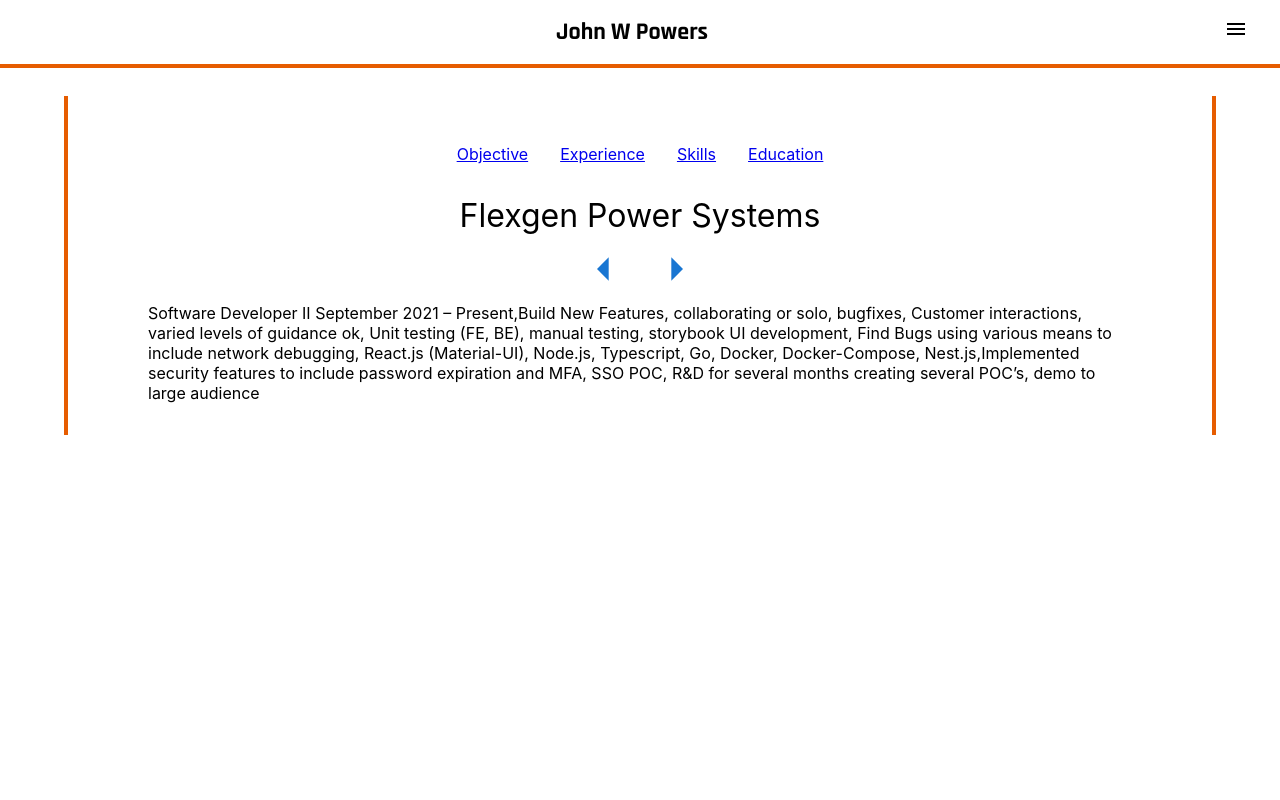
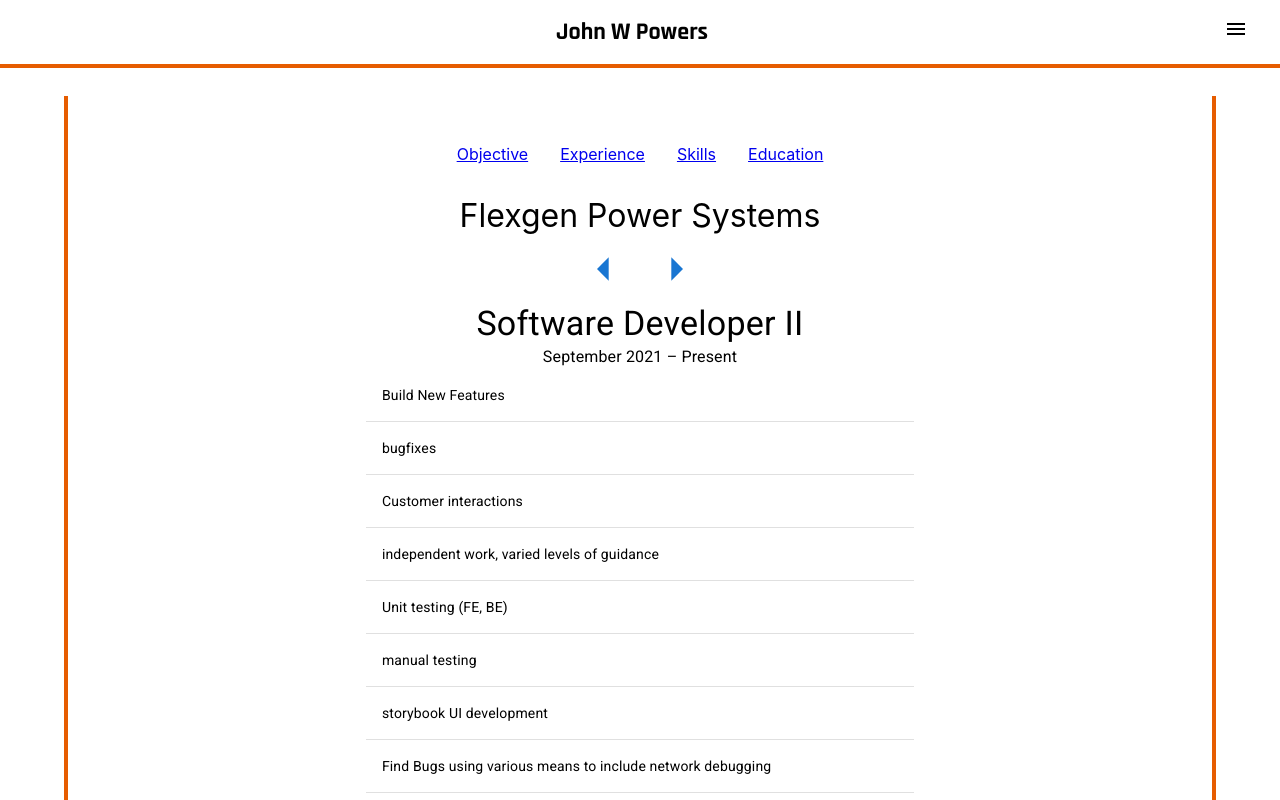
Before and after one commit to jwpowers2/johnwpowers, a React (Create React App) app: page /experience in a window 1280 px wide. Shown: the top 800 px of the page. Built offline with nearby package versions, Linux system fonts and the light colour scheme.

Commit message:
formatting

```diff
--- a/src/components/ExperienceBox.js
+++ b/src/components/ExperienceBox.js
@@ -1,7 +1,7 @@
 import {useState} from 'react';
 import ArrowLeftIcon from '@mui/icons-material/ArrowLeft';
 import ArrowRightIcon from '@mui/icons-material/ArrowRight';
-import {Container,Button,Box,Stack} from "@mui/material";
+import {Container,Button,Box,Stack, Typography, Table, TableRow, TableCell} from "@mui/material";
 
 export default function ExperienceBox(props) {
     let [experience, setExperience] = useState(props.experience);
@@ -46,8 +46,28 @@
             justifyContent="center"
             alignItems="center"
         >
-        {experience[count].body}
-      </Box>
+            <Typography variant="h4">{experience[count].description}</Typography>
+        </Box>
+        <Box
+            display="flex"
+            justifyContent="center"
+            alignItems="center"
+        >
+            <Typography varient="h5">{experience[count].timeline}</Typography>
+        </Box>
+        <Box
+            display="flex"
+            justifyContent="center"
+            alignItems="center"
+        >
+            <Typography variant="h5">
+                <Table style={{fontSize: ".75em", textAlign: "center"}}>
+                {experience[count].body.map((item) => {
+                    return <TableRow><TableCell>{item}</TableCell></TableRow>
+                })}
+                </Table>
+            </Typography>
+        </Box>
       </Container>
     )
 }
--- a/src/components/Navbar.js
+++ b/src/components/Navbar.js
@@ -10,6 +10,8 @@
 import Box from "@mui/material/Box";
 import Drawer from "@mui/material/Drawer";
 import CloseIcon from "@mui/icons-material/Close";
+import GitHubIcon from '@mui/icons-material/GitHub';
+import LinkedInIcon from '@mui/icons-material/LinkedIn';
 import '@fontsource/roboto/300.css';
 import '@fontsource/roboto/400.css';
 import '@fontsource/roboto/500.css';
@@ -93,8 +95,8 @@
               <CloseIcon onClick={toggleDrawer(false)} />
             </IconButton>
             <Stack sx={{p:"2em"}}>
-              <h4>https://www.linkedin.com/pub/john-powers/54/35a/46</h4>
-              <h4>https://www.github.com/jwpowers2</h4>
+              <Link to="https://www.linkedin.com/pub/john-powers/54/35a/46"><LinkedInIcon fontSize="large" /></Link>
+              <Link to="https://www.github.com/jwpowers2"><GitHubIcon fontSize="large" /></Link>
             </Stack>
           </Box>
         </Drawer>
--- a/src/views/Experience.js
+++ b/src/views/Experience.js
@@ -8,9 +8,47 @@
     <Container>
         <ExperienceBox experience={
           [
-            {title:"Flexgen Power Systems", body:"Software Developer II September 2021 – Present,Build New Features, collaborating or solo, bugfixes, Customer interactions, varied levels of guidance ok, Unit testing (FE, BE), manual testing, storybook UI development, Find Bugs using various means to include network debugging, React.js (Material-UI), Node.js, Typescript, Go, Docker, Docker-Compose, Nest.js,Implemented security features to include password expiration and MFA, SSO POC, R&D for several months creating several POC’s, demo to large audience"},
-            {title:"The Select Group, at Cisco Systems",body:"Software Developer II, greenfield project development (front end) September 2019 – May 2022"},
-            {title:"Spottedbot",body:"Developer, Cloud Threat Intelligence web site January 2019 – August 2019"}
+            {
+              title:"Flexgen Power Systems",
+              description: "Software Developer II",
+              timeline: "September 2021 – Present",
+              body:[
+                "Build New Features",
+                "bugfixes",
+                "Customer interactions",
+                "independent work, varied levels of guidance",
+                "Unit testing (FE, BE)",
+                "manual testing",
+                "storybook UI development",
+                "Find Bugs using various means to include network debugging",
+                "React.js",
+                "Material UI",
+                "Node.js",
+                "Typescript",
+                "Go",
+                "Docker",
+                "Docker-Compose",
+                "Nest.js",
+                "Implemented security features to include password expiration and MFA, SSO POC",
+                "R&D for several months creating several POC’s, demo to large audience"
+              ]
+            },
+            {
+              title:"The Select Group, at Cisco Systems",
+              description: "Software Developer II",
+              timeline: "September 2019 – May 2022",
+              body:[
+                "greenfield project development (front end)"
+              ]
+            },
+            {
+              title:"Spottedbot",
+              description: "Developer",
+              timeline: "January 2019 – August 2019",
+              body:[
+                "Cloud Threat Intelligence web site"
+              ]
+            }
           ]}
         />
     </Container>
--- a/src/views/Objective.js
+++ b/src/views/Objective.js
@@ -1,4 +1,4 @@
-import {Box} from "@mui/material";
+import {Box, Typography} from "@mui/material";
 
 export default function Objective() {
     return (
@@ -7,7 +7,9 @@
         justifyContent="center"
         alignItems="center"
     >
-        <p>Contribute my knowledge I have about programming and networking to an organization while being open to learning new skills and technologies</p>
+        <Typography>
+            Contribute my knowledge I have about programming and networking to an organization while being open to learning new skills and technologies
+        </Typography>
         </Box>
     )
 }
```
